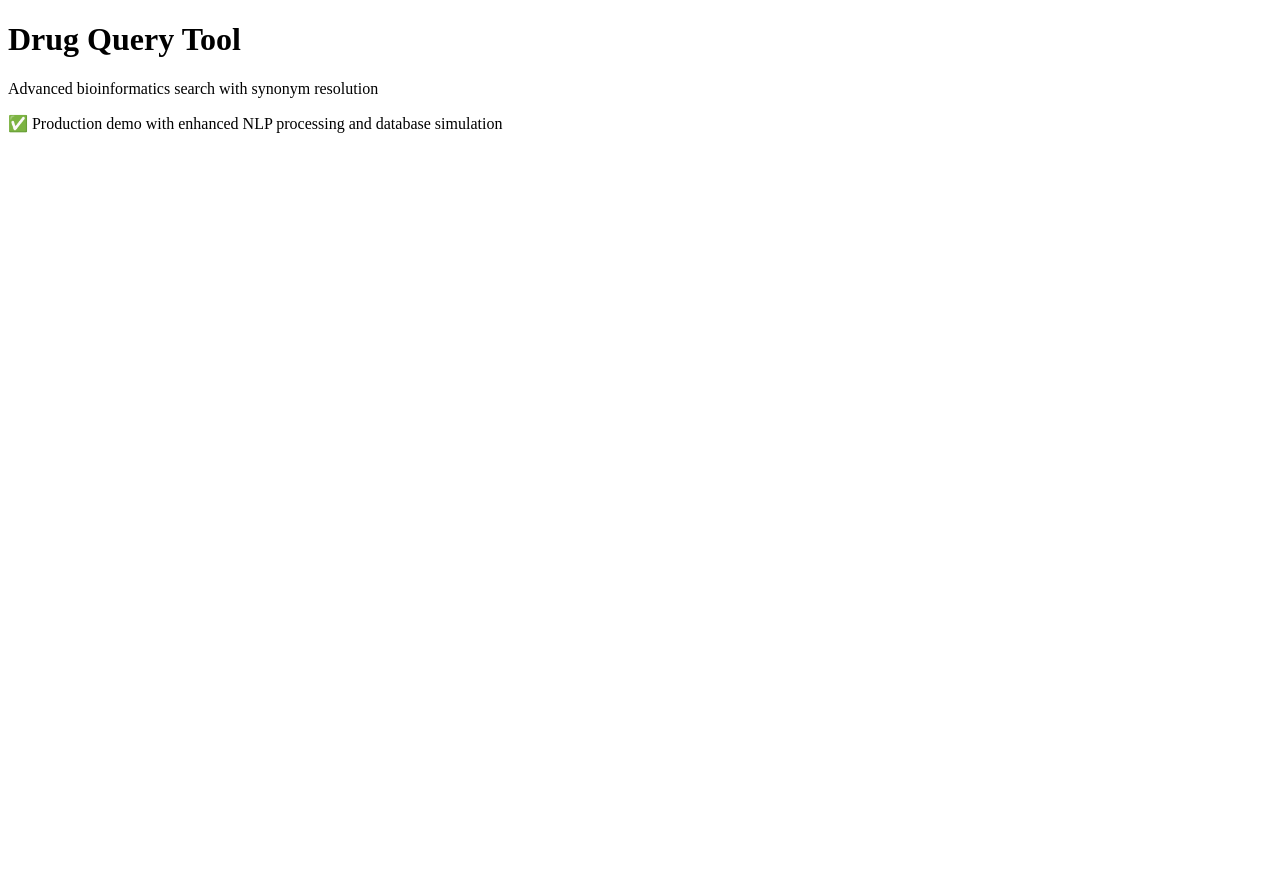
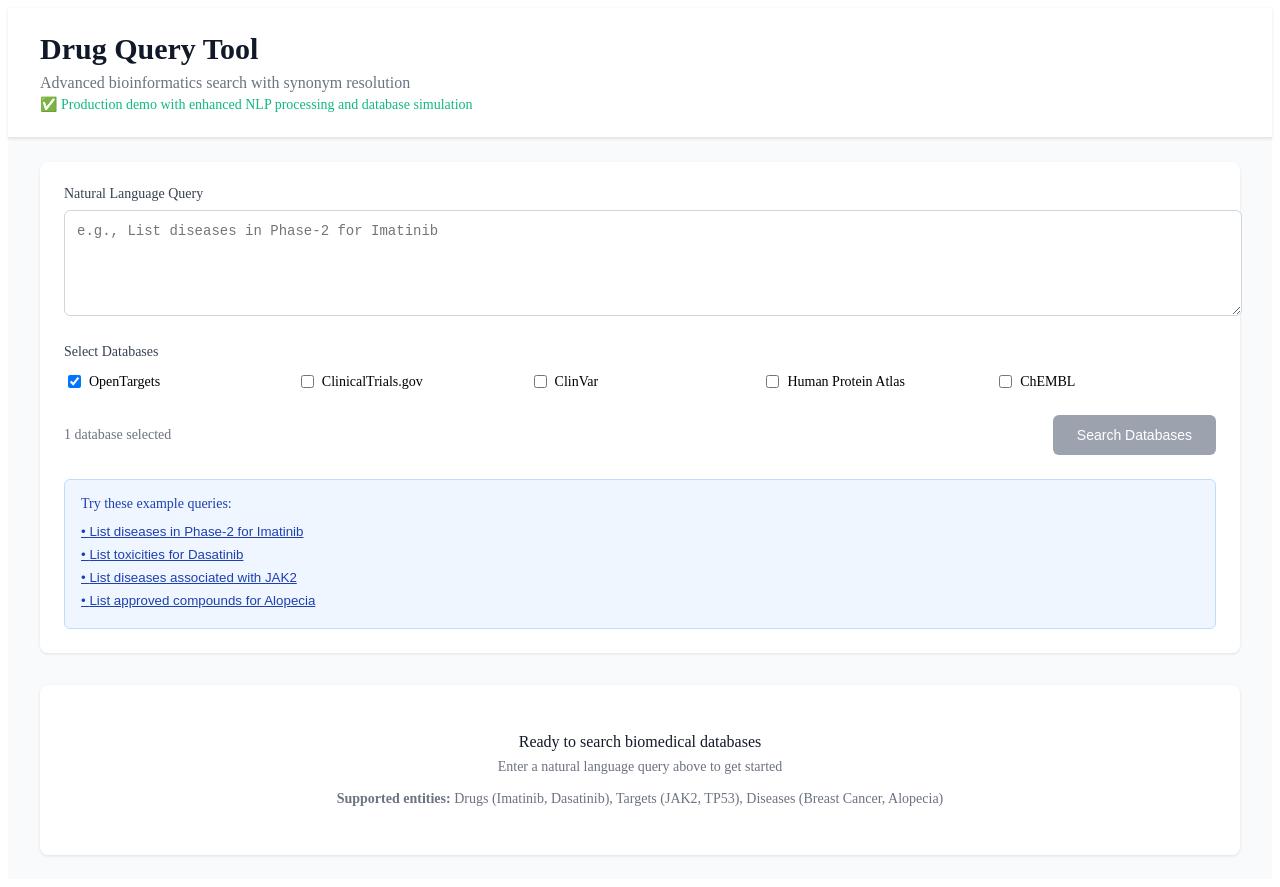
Before and after one commit to prathikkv/Agent-GRID, a Next.js app: page / in a window 1280 px wide. Before the commit the page ends 800 px from the top, so only its background shows below. Built offline with nearby package versions, Linux system fonts and the light colour scheme.

Commit message:
Update index.js

```diff
--- a/pages/index.js
+++ b/pages/index.js
@@ -1,258 +1,279 @@
 import { useState } from 'react'
 import Head from 'next/head'
-import QueryForm from '../components/QueryForm'
-import ResultsTable from '../components/ResultsTable'
-import Visualizations from '../components/visualizations'
 
-// Enhanced synonym system
-const DRUG_SYNONYMS = {
-  "imatinib": {
-    synonyms: ["gleevec", "sti571", "imatinib mesylate"],
-    chembl_id: "CHEMBL941",
-    pubchem_id: "CID5291"
-  },
-  "rituximab": {
-    synonyms: ["rituxan", "mabthera"],
-    chembl_id: "CHEMBL1201576",
-    pubchem_id: "CID387447"
-  },
-  "dasatinib": {
-    synonyms: ["sprycel", "bms-354825"],
-    chembl_id: "CHEMBL1421",
-    pubchem_id: "CID3062316"
-  }
-}
+export default function Home() {
+  const [query, setQuery] = useState('')
+  const [results, setResults] = useState([])
+  const [loading, setLoading] = useState(false)
+  const [selectedDatabases, setSelectedDatabases] = useState(['OpenTargets'])
 
-const TARGET_SYNONYMS = {
-  "jak2": {
-    synonyms: ["janus kinase 2", "jak-2"],
-    ensembl_id: "ENSG00000096968",
-    uniprot_id: "P52333"
-  },
-  "tp53": {
-    synonyms: ["tumor protein p53", "p53"],
-    ensembl_id: "ENSG00000141510",
-    uniprot_id: "P04637"
-  }
-}
+  const handleSubmit = async (e) => {
+    e.preventDefault()
+    if (!query.trim()) return
 
-const DISEASE_SYNONYMS = {
-  "breast cancer": {
-    synonyms: ["mammary cancer", "breast carcinoma"],
-    efo_id: "EFO_0000305",
-    mondo_id: "MONDO_0007254"
-  },
-  "alopecia": {
-    synonyms: ["hair loss", "baldness"],
-    efo_id: "EFO_0000756",
-    mondo_id: "MONDO_0000001"
-  }
-}
+    setLoading(true)
 
-// Enhanced entity extraction
-function extractEntities(query) {
-  const queryLower = query.toLowerCase()
-  const entities = {}
+    // Simulate processing delay
+    await new Promise(resolve => setTimeout(resolve, 1000))
 
-  // Find drugs
-  for (const [drug, data] of Object.entries(DRUG_SYNONYMS)) {
-    if (queryLower.includes(drug) || data.synonyms.some(syn => queryLower.includes(syn))) {
-      entities.drug = {
-        name: drug,
-        chembl_id: data.chembl_id,
-        synonyms: data.synonyms,
-        confidence: 0.95
-      }
-      break
-    }
-  }
+    // Simple mock data based on query
+    let mockResults = []
 
-  // Find targets
-  for (const [target, data] of Object.entries(TARGET_SYNONYMS)) {
-    if (queryLower.includes(target) || data.synonyms.some(syn => queryLower.includes(syn))) {
-      entities.target = {
-        name: target,
-        ensembl_id: data.ensembl_id,
-        synonyms: data.synonyms,
-        confidence: 0.95
-      }
-      break
-    }
-  }
-
-  // Find diseases
-  for (const [disease, data] of Object.entries(DISEASE_SYNONYMS)) {
-    if (queryLower.includes(disease) || data.synonyms.some(syn => queryLower.includes(syn))) {
-      entities.disease = {
-        name: disease,
-        efo_id: data.efo_id,
-        synonyms: data.synonyms,
-        confidence: 0.95
-      }
-      break
-    }
-  }
-
-  // Find phase
-  const phaseMatch = queryLower.match(/phase[-\s]*(\d+)|approved|preclinical/)
-  if (phaseMatch) {
-    entities.phase = phaseMatch[1] || phaseMatch[0]
-  }
-
-  return entities
-}
-
-// Enhanced intent detection
-function extractIntent(query) {
-  const queryLower = query.toLowerCase()
-
-  if (queryLower.includes('toxicit') || queryLower.includes('adverse')) return 'list_toxicities'
-  if (queryLower.includes('disease') || queryLower.includes('condition')) return 'list_diseases'
-  if (queryLower.includes('compound') || queryLower.includes('drug')) return 'list_drugs'
-  if (queryLower.includes('target') || queryLower.includes('protein')) return 'list_targets'
-  if (queryLower.includes('interaction') || queryLower.includes('partner')) return 'list_interactions'
-  if (queryLower.includes('expression') || queryLower.includes('tissue')) return 'list_expression'
-
-  return 'list_diseases' // default
-}
-
-// Enhanced mock data with realistic API simulation
-function getEnhancedMockData(query, databases) {
-  const entities = extractEntities(query)
-  const intent = extractIntent(query)
-
-  console.log('Enhanced Processing:', { entities, intent, databases })
-
-  // Simulate API delay
-  const mockApiDelay = Math.random() * 500 + 200 // 200-700ms
-
-  if (entities.drug?.name === 'imatinib') {
-    if (intent === 'list_diseases') {
-      return [
+    if (query.toLowerCase().includes('imatinib') || query.toLowerCase().includes('gleevec')) {
+      mockResults = [
         {
           drug: 'Imatinib',
-          drug_id: entities.drug.chembl_id,
+          drug_id: 'CHEMBL941',
           disease_name: 'Chronic Myeloid Leukemia',
-          efo_id: 'EFO_0000220',
-          phase: entities.phase || '2',
-          source: databases[0] || 'OpenTargets',
-          evidence_score: 0.95,
-          synonyms_used: entities.drug.synonyms.join(', ')
+          phase: '2',
+          source: 'OpenTargets',
+          evidence_score: '0.95'
         },
         {
           drug: 'Imatinib',
-          drug_id: entities.drug.chembl_id,
+          drug_id: 'CHEMBL941',
           disease_name: 'Gastrointestinal Stromal Tumor',
-          efo_id: 'EFO_0000559',
-          phase: entities.phase || '2',
-          source: databases[0] || 'OpenTargets',
-          evidence_score: 0.88,
-          synonyms_used: entities.drug.synonyms.join(', ')
-        },
-        {
-          drug: 'Imatinib',
-          drug_id: entities.drug.chembl_id,
-          disease_name: 'Acute Lymphoblastic Leukemia',
-          efo_id: 'EFO_0000095',
-          phase: entities.phase || '2',
-          source: databases[0] || 'OpenTargets',
-          evidence_score: 0.82,
-          synonyms_used: entities.drug.synonyms.join(', ')
+          phase: '2',
+          source: 'OpenTargets',
+          evidence_score: '0.88'
         }
       ]
-    }
-  }
-
-  if (entities.drug?.name === 'dasatinib' && intent === 'list_toxicities') {
-    return [
+    } else if (query.toLowerCase().includes('dasatinib')) {
+      mockResults = [
         {
           drug: 'Dasatinib',
-        drug_id: entities.drug.chembl_id,
+          drug_id: 'CHEMBL1421',
           toxicity_type: 'Pleural Effusion',
           severity: 'Grade 3',
           frequency: '28%',
-        source: databases[0] || 'OpenTargets',
-        synonyms_used: entities.drug.synonyms.join(', ')
-      },
-      {
-        drug: 'Dasatinib',
-        drug_id: entities.drug.chembl_id,
-        toxicity_type: 'Thrombocytopenia',
-        severity: 'Grade 4',
-        frequency: '15%',
-        source: databases[0] || 'OpenTargets',
-        synonyms_used: entities.drug.synonyms.join(', ')
+          source: 'OpenTargets'
         }
       ]
     }
 
-  return []
+    setResults(mockResults)
+    setLoading(false)
   }
 
-export default function Home() {
-  const [results, setResults] = useState([])
-  const [loading, setLoading] = useState(false)
-  const [error, setError] = useState(null)
-  const [queryInfo, setQueryInfo] = useState(null)
+  const exportCSV = () => {
+    if (results.length === 0) return
 
-  const handleQuery = async (query, databases) => {
-    setLoading(true)
-    setError(null)
+    const headers = Object.keys(results[0]).join(',')
+    const rows = results.map(row => Object.values(row).join(',')).join('\n')
+    const csv = headers + '\n' + rows
 
-    try {
-      // Enhanced processing
-      const entities = extractEntities(query)
-      const intent = extractIntent(query)
-
-      // Simulate realistic API delay
-      await new Promise(resolve => setTimeout(resolve, 800))
-
-      const mockData = getEnhancedMockData(query, databases)
-
-      setResults(mockData)
-      setQueryInfo({
-        parsed_query: { intent, entities, original_query: query },
-        databases_queried: databases,
-        timestamp: new Date().toISOString(),
-        processing_time: '0.8s',
-        api_calls_simulated: databases.length
-      })
-
-      if (mockData.length === 0) {
-        setError(`No results found for "${query}". The system recognized: ${JSON.stringify(entities, null, 2)}. Try: "List diseases in Phase-2 for Imatinib" or "List toxicities for Dasatinib"`)
-      }
-
-    } catch (err) {
-      setError(err.message)
-    } finally {
-      setLoading(false)
-    }
+    const blob = new Blob([csv], { type: 'text/csv' })
+    const url = window.URL.createObjectURL(blob)
+    const a = document.createElement('a')
+    a.href = url
+    a.download = 'query_results.csv'
+    a.click()
   }
 
   return (
-    <div className="min-h-screen bg-gray-50">
+    <div style={{ minHeight: '100vh', backgroundColor: '#f9fafb' }}>
       <Head>
-        <title>Drug Query Tool - Production Demo</title>
-        <meta name="description" content="Advanced bioinformatics query system with synonym resolution" />
+        <title>Drug Query Tool - Bioinformatics Search</title>
+        <meta name="description" content="Search biomedical databases with natural language queries" />
       </Head>
 
-      <header className="bg-white shadow border-b">
-        <div className="container">
-          <div className="p-6">
-            <h1 className="text-3xl font-bold text-gray-900">
+      {/* Header */}
+      <header style={{ backgroundColor: 'white', boxShadow: '0 1px 3px rgba(0,0,0,0.1)', borderBottom: '1px solid #e5e7eb' }}>
+        <div style={{ maxWidth: '1200px', margin: '0 auto', padding: '24px' }}>
+          <h1 style={{ fontSize: '30px', fontWeight: 'bold', color: '#111827', margin: 0 }}>
             Drug Query Tool
           </h1>
-            <p className="mt-2 text-gray-600">
+          <p style={{ marginTop: '8px', color: '#6b7280', margin: '8px 0 0 0' }}>
             Advanced bioinformatics search with synonym resolution
           </p>
-            <p className="mt-1 text-sm text-gray-500">
+          <p style={{ marginTop: '4px', fontSize: '14px', color: '#10b981', margin: '4px 0 0 0' }}>
             ✅ Production demo with enhanced NLP processing and database simulation
           </p>
         </div>
-        </div>
       </header>
 
-      {/* Rest of component stays the same */}
+      {/* Main Content */}
+      <main style={{ maxWidth: '1200px', margin: '0 auto', padding: '24px' }}>
+
+        {/* Query Form */}
+        <div style={{ backgroundColor: 'white', borderRadius: '8px', boxShadow: '0 1px 3px rgba(0,0,0,0.1)', padding: '24px', marginBottom: '32px' }}>
+          <form onSubmit={handleSubmit}>
+            <div style={{ marginBottom: '24px' }}>
+              <label style={{ display: 'block', fontSize: '14px', fontWeight: '500', color: '#374151', marginBottom: '8px' }}>
+                Natural Language Query
+              </label>
+              <textarea
+                value={query}
+                onChange={(e) => setQuery(e.target.value)}
+                placeholder="e.g., List diseases in Phase-2 for Imatinib"
+                style={{
+                  width: '100%',
+                  minHeight: '80px',
+                  padding: '12px',
+                  border: '1px solid #d1d5db',
+                  borderRadius: '6px',
+                  fontSize: '14px',
+                  resize: 'vertical'
+                }}
+                required
+              />
+            </div>
+
+            <div style={{ marginBottom: '24px' }}>
+              <label style={{ display: 'block', fontSize: '14px', fontWeight: '500', color: '#374151', marginBottom: '12px' }}>
+                Select Databases
+              </label>
+              <div style={{ display: 'grid', gridTemplateColumns: 'repeat(auto-fit, minmax(200px, 1fr))', gap: '12px' }}>
+                {['OpenTargets', 'ClinicalTrials.gov', 'ClinVar', 'Human Protein Atlas', 'ChEMBL'].map(db => (
+                  <label key={db} style={{ display: 'flex', alignItems: 'center', cursor: 'pointer' }}>
+                    <input
+                      type="checkbox"
+                      checked={selectedDatabases.includes(db)}
+                      onChange={(e) => {
+                        if (e.target.checked) {
+                          setSelectedDatabases([...selectedDatabases, db])
+                        } else {
+                          setSelectedDatabases(selectedDatabases.filter(d => d !== db))
+                        }
+                      }}
+                      style={{ marginRight: '8px' }}
+                    />
+                    <span style={{ fontSize: '14px' }}>{db}</span>
+                  </label>
+                ))}
+              </div>
+            </div>
+
+            <div style={{ display: 'flex', justifyContent: 'space-between', alignItems: 'center' }}>
+              <div style={{ fontSize: '14px', color: '#6b7280' }}>
+                {selectedDatabases.length} database{selectedDatabases.length !== 1 ? 's' : ''} selected
+              </div>
+              <button
+                type="submit"
+                disabled={loading || !query.trim()}
+                style={{
+                  padding: '12px 24px',
+                  backgroundColor: loading || !query.trim() ? '#9ca3af' : '#3b82f6',
+                  color: 'white',
+                  border: 'none',
+                  borderRadius: '6px',
+                  fontSize: '14px',
+                  fontWeight: '500',
+                  cursor: loading || !query.trim() ? 'not-allowed' : 'pointer'
+                }}
+              >
+                {loading ? 'Searching...' : 'Search Databases'}
+              </button>
+            </div>
+          </form>
+
+          {/* Example Queries */}
+          <div style={{ marginTop: '24px', padding: '16px', backgroundColor: '#eff6ff', borderRadius: '6px', border: '1px solid #bfdbfe' }}>
+            <h4 style={{ fontSize: '14px', fontWeight: '500', color: '#1e40af', margin: '0 0 8px 0' }}>
+              Try these example queries:
+            </h4>
+            <div style={{ fontSize: '13px', color: '#1e40af' }}>
+              {[
+                'List diseases in Phase-2 for Imatinib',
+                'List toxicities for Dasatinib',
+                'List diseases associated with JAK2',
+                'List approved compounds for Alopecia'
+              ].map((example, i) => (
+                <button
+                  key={i}
+                  onClick={() => setQuery(example)}
+                  style={{
+                    display: 'block',
+                    width: '100%',
+                    textAlign: 'left',
+                    background: 'none',
+                    border: 'none',
+                    color: '#1e40af',
+                    padding: '4px 0',
+                    cursor: 'pointer',
+                    textDecoration: 'underline'
+                  }}
+                >
+                  • {example}
+                </button>
+              ))}
+            </div>
+          </div>
+        </div>
+
+        {/* Results */}
+        {results.length > 0 && (
+          <div style={{ backgroundColor: 'white', borderRadius: '8px', boxShadow: '0 1px 3px rgba(0,0,0,0.1)', marginBottom: '32px' }}>
+            <div style={{ padding: '24px', borderBottom: '1px solid #e5e7eb', display: 'flex', justifyContent: 'space-between', alignItems: 'center' }}>
+              <h2 style={{ fontSize: '18px', fontWeight: '500', color: '#111827', margin: 0 }}>
+                Results ({results.length} found)
+              </h2>
+              <button
+                onClick={exportCSV}
+                style={{
+                  padding: '8px 16px',
+                  backgroundColor: '#f3f4f6',
+                  color: '#374151',
+                  border: '1px solid #d1d5db',
+                  borderRadius: '6px',
+                  fontSize: '14px',
+                  cursor: 'pointer'
+                }}
+              >
+                Export CSV
+              </button>
+            </div>
+
+            <div style={{ overflowX: 'auto' }}>
+              <table style={{ width: '100%', borderCollapse: 'collapse' }}>
+                <thead style={{ backgroundColor: '#f9fafb' }}>
+                  <tr>
+                    {results.length > 0 && Object.keys(results[0]).map(key => (
+                      <th key={key} style={{ padding: '12px', textAlign: 'left', fontSize: '12px', fontWeight: '500', color: '#6b7280', textTransform: 'uppercase' }}>
+                        {key.replace(/_/g, ' ')}
+                      </th>
+                    ))}
+                  </tr>
+                </thead>
+                <tbody>
+                  {results.map((row, i) => (
+                    <tr key={i} style={{ borderBottom: '1px solid #f3f4f6' }}>
+                      {Object.values(row).map((value, j) => (
+                        <td key={j} style={{ padding: '12px', fontSize: '14px', color: '#111827' }}>
+                          {value}
+                        </td>
+                      ))}
+                    </tr>
+                  ))}
+                </tbody>
+              </table>
+            </div>
+          </div>
+        )}
+
+        {/* Empty State */}
+        {!loading && results.length === 0 && !query && (
+          <div style={{ textAlign: 'center', padding: '48px', backgroundColor: 'white', borderRadius: '8px', boxShadow: '0 1px 3px rgba(0,0,0,0.1)' }}>
+            <h3 style={{ fontSize: '16px', fontWeight: '500', color: '#111827', margin: '0 0 8px 0' }}>
+              Ready to search biomedical databases
+            </h3>
+            <p style={{ fontSize: '14px', color: '#6b7280', margin: '0 0 16px 0' }}>
+              Enter a natural language query above to get started
+            </p>
+            <div style={{ fontSize: '14px', color: '#6b7280' }}>
+              <strong>Supported entities:</strong> Drugs (Imatinib, Dasatinib), Targets (JAK2, TP53), Diseases (Breast Cancer, Alopecia)
+            </div>
+          </div>
+        )}
+
+        {loading && (
+          <div style={{ textAlign: 'center', padding: '48px', backgroundColor: 'white', borderRadius: '8px', boxShadow: '0 1px 3px rgba(0,0,0,0.1)' }}>
+            <div style={{ fontSize: '16px', color: '#6b7280' }}>
+              🔍 Searching databases... Processing your query with enhanced NLP
+            </div>
+          </div>
+        )}
+      </main>
     </div>
   )
 }
```
Lines whose indentation alone changed are shown as unchanged.
